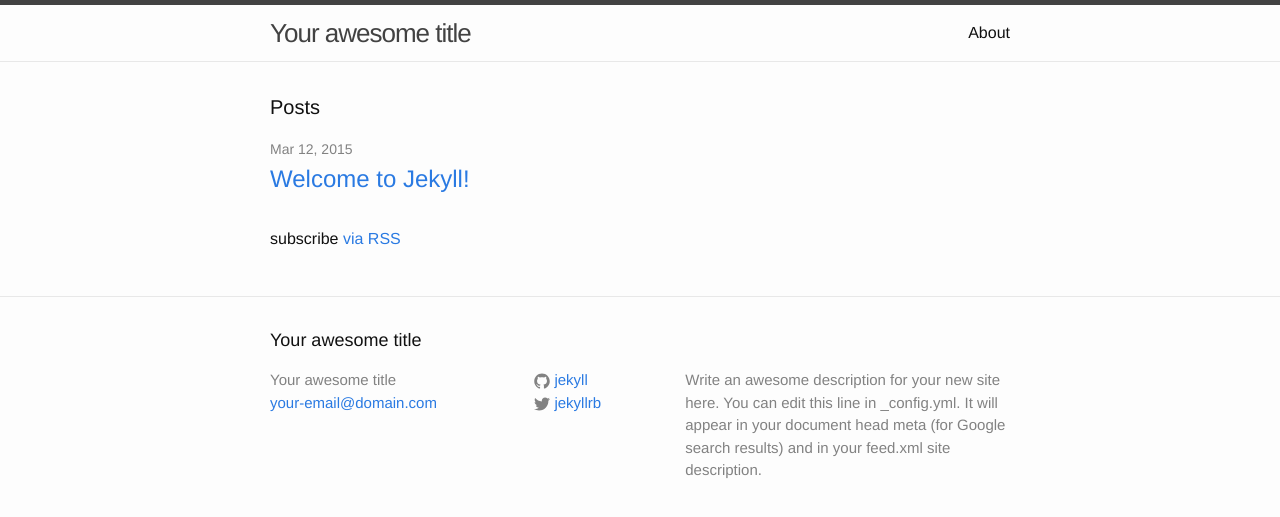
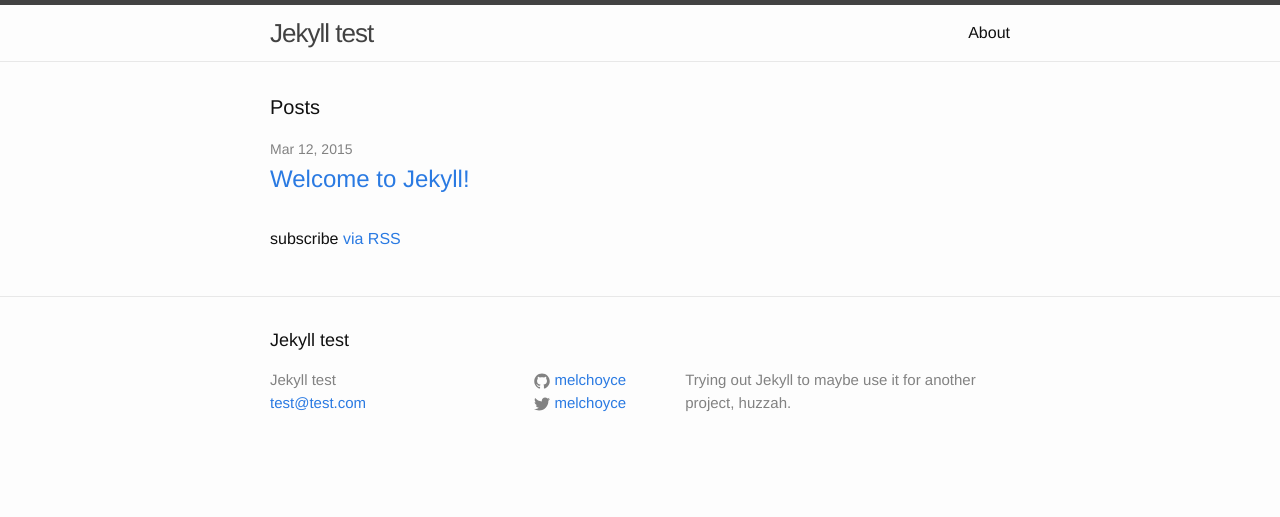
Before and after one commit to melchoyce/jekyll-test, a Jekyll site: the page built from index.html, in a window 1280 px wide. Shown: the top 517 px of the page. Built offline with Jekyll 4.4.1, drawn with Linux system fonts in a browser that asks for light colours.

Commit message:
Updating jekyll config to make it work properly in gh-pages

```diff
--- a/_config.yml
+++ b/_config.yml
@@ -1,14 +1,12 @@
 # Site settings
-title: Your awesome title
-email: your-email@domain.com
+title: Jekyll test
+email: test@test.com
 description: > # this means to ignore newlines until "baseurl:"
-  Write an awesome description for your new site here. You can edit this
-  line in _config.yml. It will appear in your document head meta (for
-  Google search results) and in your feed.xml site description.
-baseurl: "" # the subpath of your site, e.g. /blog/
-url: "http://yourdomain.com" # the base hostname & protocol for your site
-twitter_username: jekyllrb
-github_username:  jekyll
+  Trying out Jekyll to maybe use it for another project, huzzah.
+baseurl: "/jekyll-test" # the subpath of your site, e.g. /blog/
+url: "http://jekylltest.com" # the base hostname & protocol for your site
+twitter_username: melchoyce
+github_username:  melchoyce
 
 # Build settings
 markdown: kramdown
--- a/_includes/head.html
+++ b/_includes/head.html
@@ -6,7 +6,7 @@
   <title>{% if page.title %}{{ page.title }}{% else %}{{ site.title }}{% endif %}</title>
   <meta name="description" content="{% if page.excerpt %}{{ page.excerpt | strip_html | strip_newlines | truncate: 160 }}{% else %}{{ site.description }}{% endif %}">
 
-  <link rel="stylesheet" href="{{ "/css/main.css" | prepend: site.baseurl }}">
+  <link rel="stylesheet" href="{{ "{{ site.baseurl }}/css/main.css" | prepend: site.baseurl }}">
   <link rel="canonical" href="{{ page.url | replace:'index.html','' | prepend: site.baseurl | prepend: site.url }}">
   <link rel="alternate" type="application/rss+xml" title="{{ site.title }}" href="{{ "/feed.xml" | prepend: site.baseurl | prepend: site.url }}" />
 </head>
```
